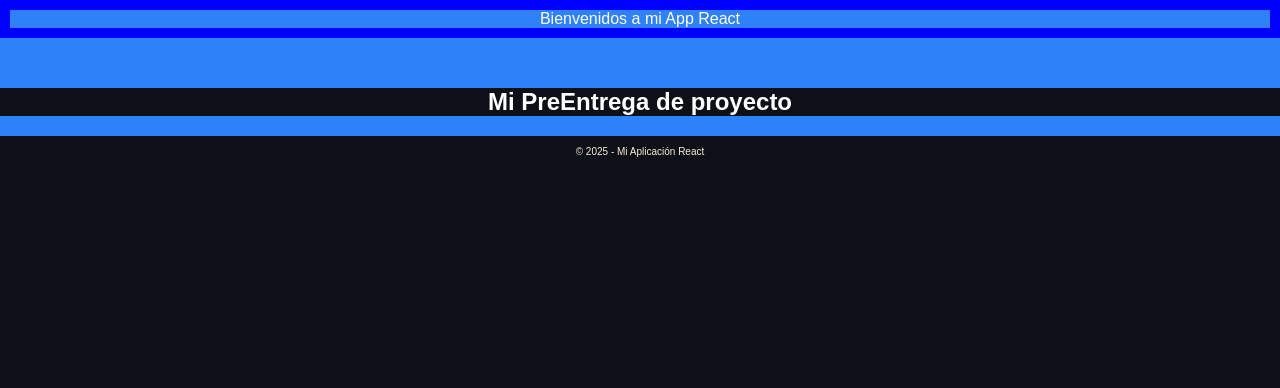
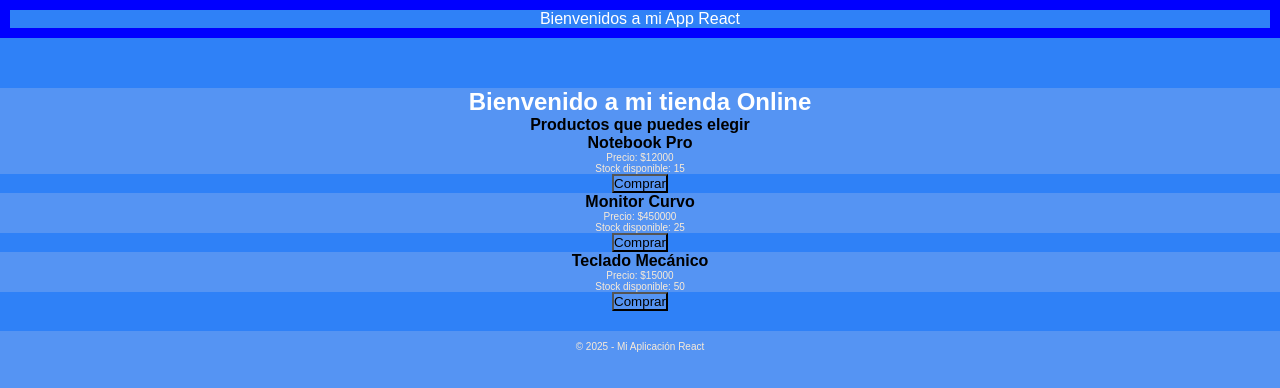
Before and after one commit to efileonardo-creator/PreEntregaReact, a React (Vite) app: page / in a window 1280 px wide. Shown: the top 388 px of the page. Built offline with nearby package versions, Linux system fonts and the light colour scheme.

Commit message:
Creacion de ItemListContainer, ItemList e Item

```diff
--- a/src/App.jsx
+++ b/src/App.jsx
@@ -1,7 +1,7 @@
 
 import './App.css'
 import { Layout } from './componentes/Layout/Layout';
-
+import { ItemListContainer } from './componentes/ItemListContainer';
 
 function App() {
 
@@ -9,7 +9,8 @@ function App() {
   return (
     <div>
         <Layout>
-            <h1>Mi PreEntrega de proyecto</h1>
+            <h1>Bienvenido a mi tienda Online</h1>
+            <ItemListContainer Mensaje="Productos que puedes elegir" />
         </Layout>
     </div>
 
--- /dev/null
+++ b/src/componentes/Item.jsx
@@ -0,0 +1,12 @@
+import './Item.module.css';
+// Recibe las props usando destructuring
+export function Item({ nombre, precio, stock }) {
+return (
+    <div>
+        <h3>{nombre}</h3>
+        <p>Precio: ${precio}</p>
+        <p>Stock disponible: {stock}</p>
+        <button>Comprar</button>
+    </div>
+    );
+}
--- /dev/null
+++ b/src/componentes/ItemList.jsx
@@ -0,0 +1,12 @@
+import { Item } from "./Item";
+import './ItemList.module.css';
+
+export function ItemList({ productos }) {
+return (
+    <div class="ItemList">
+        {productos.map(prod => (
+        <Item key={prod.id} {...prod} />
+       ))}
+    </div>
+);
+}
--- /dev/null
+++ b/src/componentes/ItemList.module.css
@@ -0,0 +1,4 @@
+.ItemList {
+    display: flex;
+    gap: 20px;
+}
--- /dev/null
+++ b/src/componentes/ItemListContainer.jsx
@@ -0,0 +1,16 @@
+import { ItemList } from './ItemList';
+export function ItemListContainer({ Mensaje }) {
+
+    const productos = [
+        { id: '1234', nombre: 'Notebook Pro', precio: 12000, stock: 15 },
+        { id: '2344', nombre: 'Monitor Curvo', precio: 450000, stock: 25 },
+        { id: '2545', nombre: 'Teclado Mecánico', precio: 15000, stock: 50 },];
+    return (
+        <div>
+            <h2>{Mensaje}</h2>
+        <div>
+            <ItemList productos={productos} />
+            </div>
+        </div>
+    )
+;}
--- a/src/index.css
+++ b/src/index.css
@@ -1,5 +1,5 @@
 *{
-background-color: #0d1117;
+background-color: #5594f3;
 margin:0;
 padding: 0;
 box-sizing: content-box;
```
Also changed, not shown: src/componentes/Item.module.css (added).
